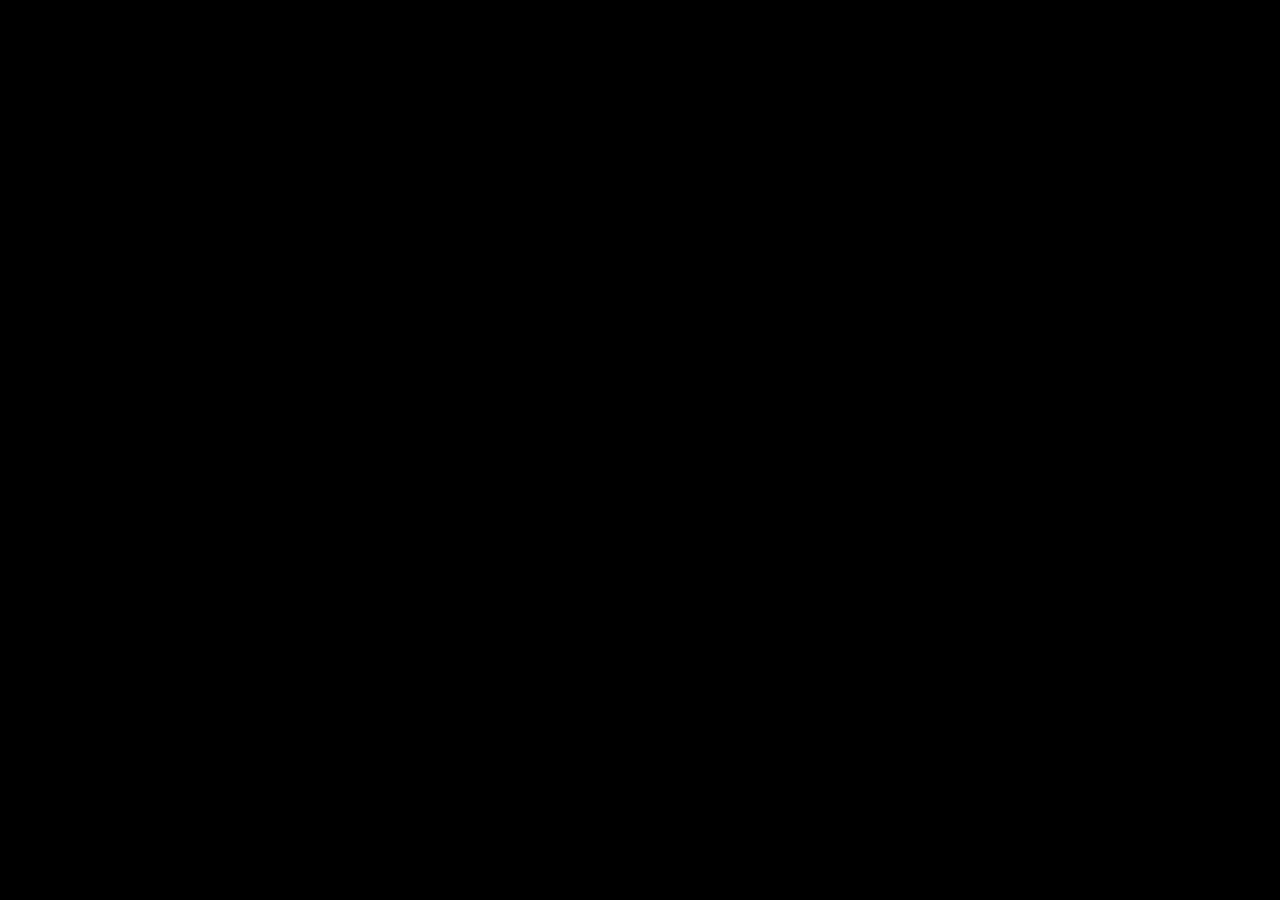
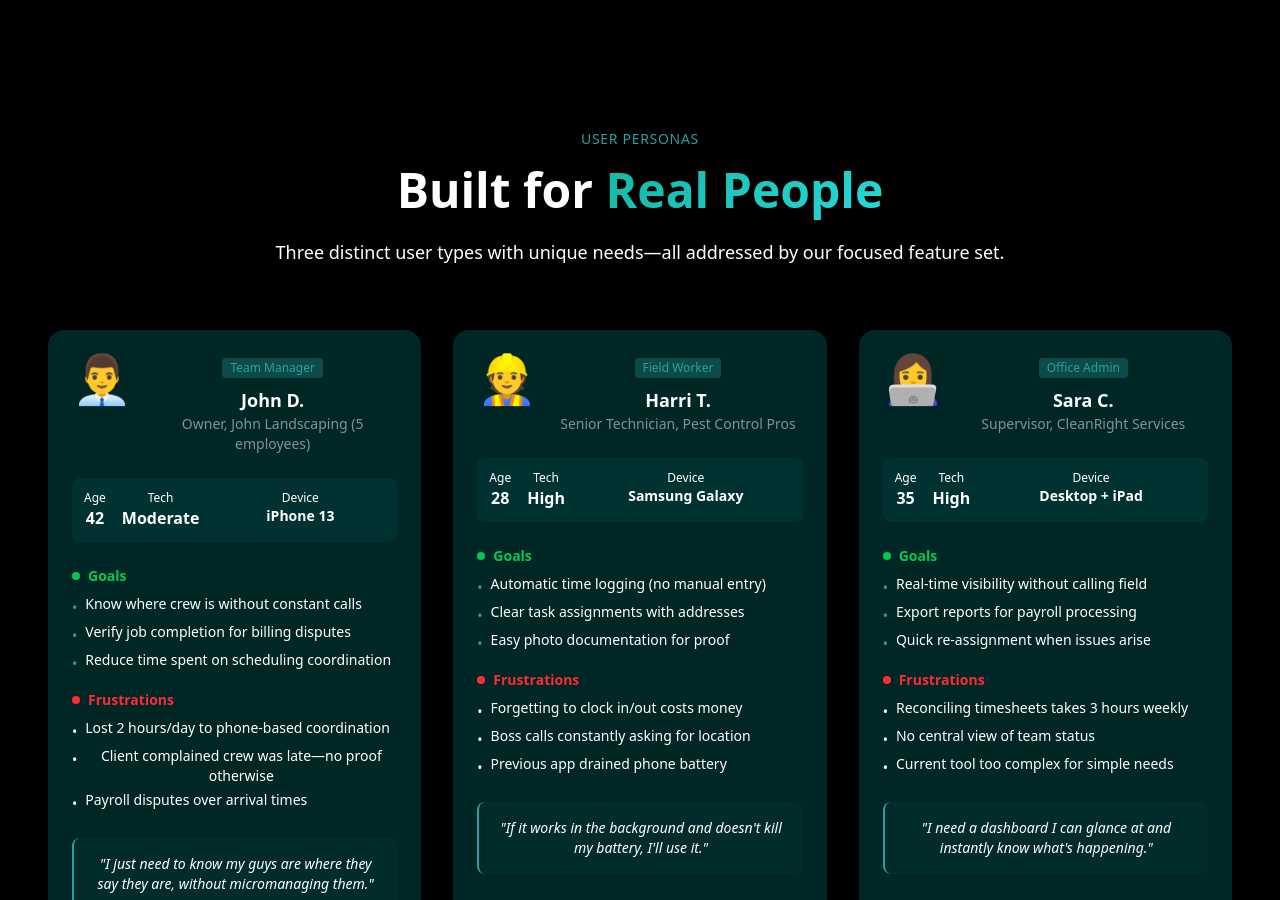
Before and after one commit to ryanzam/fieldmates, a React (Vite) app: page / in a window 1280 px wide. Shown: the part 1900-2800 px from the top of the page. Before the commit the page ends 1962 px from the top, so only its background shows below. Built offline with nearby package versions, Linux system fonts and the light colour scheme.

Commit message:
add personas section and other components

```diff
--- /dev/null
+++ b/src/components/Personas.tsx
@@ -0,0 +1,111 @@
+import { personas } from '@/constants'
+import { motion } from 'framer-motion'
+import React from 'react'
+
+const Personas = () => {
+    return (
+        <section id="personas" className="py-24 relative overflow-hidden">
+            <div className="absolute inset-0 bg-linear-to-b from-background via-secondary/10 to-background" />
+
+            <div className="container relative z-10 mx-auto px-4">
+                <motion.div
+                    initial={{ opacity: 0, y: 20 }}
+                    whileInView={{ opacity: 1, y: 0 }}
+                    viewport={{ once: true }}
+                    className="text-center max-w-3xl mx-auto mb-16"
+                >
+                    <span className="text-primary font-medium text-sm uppercase tracking-wider">User Personas</span>
+                    <h2 className="text-3xl md:text-4xl lg:text-5xl font-bold mt-4 mb-6">
+                        Built for <span className="text-gradient">Real People</span>
+                    </h2>
+                    <p className="text-lg text-muted-foreground">
+                        Three distinct user types with unique needs—all addressed by our focused feature set.
+                    </p>
+                </motion.div>
+
+                <div className="grid lg:grid-cols-3 gap-8">
+                    {personas.map((persona, index) => (
+                        <motion.div
+                            key={index}
+                            initial={{ opacity: 0, y: 30 }}
+                            whileInView={{ opacity: 1, y: 0 }}
+                            viewport={{ once: true }}
+                            transition={{ delay: index * 0.15 }}
+                            className="group relative"
+                        >
+                            {/* Card */}
+                            <div className="h-full p-6 rounded-2xl bg-primary-dark/50 hover:border-primary/30 transition-all duration-300">
+                                {/* Header */}
+                                <div className="flex items-start gap-4 mb-6">
+                                    <div className="text-5xl">{persona.avatar}</div>
+                                    <div className="flex-1">
+                                        <span className="inline-block px-2 py-0.5 rounded text-xs font-medium bg-primary/30 text-primary mb-2">
+                                            {persona.role}
+                                        </span>
+                                        <h3 className="text-lg font-bold">{persona.name}</h3>
+                                        <p className="text-sm text-white/50">{persona.title}</p>
+                                    </div>
+                                </div>
+
+                                {/* Demographics */}
+                                <div className="flex gap-4 mb-6 p-3 rounded-lg bg-primary-dark/30">
+                                    <div className="text-center">
+                                        <div className="text-xs text-muted-foreground">Age</div>
+                                        <div className="font-semibold">{persona.demographics.age}</div>
+                                    </div>
+                                    <div className="text-center">
+                                        <div className="text-xs text-muted-foreground">Tech</div>
+                                        <div className="font-semibold">{persona.demographics.tech}</div>
+                                    </div>
+                                    <div className="text-center flex-1">
+                                        <div className="text-xs text-muted-foreground">Device</div>
+                                        <div className="font-semibold text-sm">{persona.demographics.device}</div>
+                                    </div>
+                                </div>
+
+                                {/* Goals */}
+                                <div className="mb-4">
+                                    <h4 className="text-sm font-semibold text-green-500 mb-2 flex items-center gap-2">
+                                        <span className="w-2 h-2 rounded-full bg-green-500" />
+                                        Goals
+                                    </h4>
+                                    <ul className="space-y-1">
+                                        {persona.goals.map((goal, i) => (
+                                            <li key={i} className="text-sm text-muted-foreground flex items-start gap-2">
+                                                <span className="text-primary mt-1">•</span>
+                                                {goal}
+                                            </li>
+                                        ))}
+                                    </ul>
+                                </div>
+
+                                {/* Frustrations */}
+                                <div className="mb-6">
+                                    <h4 className="text-sm font-semibold text-red-500 mb-2 flex items-center gap-2">
+                                        <span className="w-2 h-2 rounded-full bg-red-500" />
+                                        Frustrations
+                                    </h4>
+                                    <ul className="space-y-1">
+                                        {persona.frustrations.map((item, i) => (
+                                            <li key={i} className="text-sm text-muted-foreground flex items-start gap-2">
+                                                <span className="text-destructive mt-1">•</span>
+                                                {item}
+                                            </li>
+                                        ))}
+                                    </ul>
+                                </div>
+
+                                {/* Quote */}
+                                <blockquote className="p-4 rounded-lg bg-primary/5 border-l-2 border-primary italic text-sm">
+                                    "{persona.quote}"
+                                </blockquote>
+                            </div>
+                        </motion.div>
+                    ))}
+                </div>
+            </div>
+        </section>
+    )
+}
+
+export default Personas
--- a/src/constants/index.ts
+++ b/src/constants/index.ts
@@ -1,12 +1,11 @@
-import { Shield, Sparkles, Target, TrendingUp } from "lucide-react";
+import { BarChart3, Briefcase, Calculator, Clock, DollarSign, MapPin, Shield, Smartphone, Sparkles, Target, TrendingUp, Wrench } from "lucide-react";
 
 export const navLinks = [
     { href: "#vision", label: "Vision" },
-    { href: "#market", label: "Market" },
     { href: "#personas", label: "Personas" },
-    { href: "#features", label: "Features" },
+    /* { href: "#features", label: "Features" },
     { href: "#design", label: "Design" },
-    { href: "#architecture", label: "Architecture" },
+    { href: "#architecture", label: "Architecture" }, */
     { href: "#pricing", label: "Pricing" },
 ];
 
@@ -32,3 +31,86 @@
         description: "Set up geofences in seconds with our intuitive map interface—no technical expertise required."
     }
 ];
+
+export const personas = [
+    {
+        role: "Team Manager",
+        name: "John D.",
+        title: "Owner, John Landscaping (5 employees)",
+        avatar: "👨‍💼",
+        color: "primary",
+        demographics: {
+            age: "42",
+            tech: "Moderate",
+            device: "iPhone 13"
+        },
+        goals: [
+            "Know where crew is without constant calls",
+            "Verify job completion for billing disputes",
+            "Reduce time spent on scheduling coordination"
+        ],
+        frustrations: [
+            "Lost 2 hours/day to phone-based coordination",
+            "Client complained crew was late—no proof otherwise",
+            "Payroll disputes over arrival times"
+        ],
+        quote: "I just need to know my guys are where they say they are, without micromanaging them.",
+        icon: Briefcase
+    },
+    {
+        role: "Field Worker",
+        name: "Harri T.",
+        title: "Senior Technician, Pest Control Pros",
+        avatar: "👷",
+        color: "status-active",
+        demographics: {
+            age: "28",
+            tech: "High",
+            device: "Samsung Galaxy"
+        },
+        goals: [
+            "Automatic time logging (no manual entry)",
+            "Clear task assignments with addresses",
+            "Easy photo documentation for proof"
+        ],
+        frustrations: [
+            "Forgetting to clock in/out costs money",
+            "Boss calls constantly asking for location",
+            "Previous app drained phone battery"
+        ],
+        quote: "If it works in the background and doesn't kill my battery, I'll use it.",
+        icon: Wrench
+    },
+    {
+        role: "Office Admin",
+        name: "Sara C.",
+        title: "Supervisor, CleanRight Services",
+        avatar: "👩‍💻",
+        color: "status-transit",
+        demographics: {
+            age: "35",
+            tech: "High",
+            device: "Desktop + iPad"
+        },
+        goals: [
+            "Real-time visibility without calling field",
+            "Export reports for payroll processing",
+            "Quick re-assignment when issues arise"
+        ],
+        frustrations: [
+            "Reconciling timesheets takes 3 hours weekly",
+            "No central view of team status",
+            "Current tool too complex for simple needs"
+        ],
+        quote: "I need a dashboard I can glance at and instantly know what's happening.",
+        icon: Calculator
+    }
+];
+
+export const iconMap = {
+    Clock,
+    MapPin,
+    DollarSign,
+    Smartphone,
+    BarChart3
+};
--- a/src/pages/Index.tsx
+++ b/src/pages/Index.tsx
@@ -1,6 +1,7 @@
 import Vision from '@/components/Vision'
 import Nav from '../components/Nav'
 import Hero from '@/components/Hero'
+import Personas from '@/components/Personas'
 
 const Index = () => {
     return (
@@ -9,6 +10,7 @@
             <main>
                 <Hero />
                 <Vision />
+                <Personas />
             </main>
         </div>
     )
```
